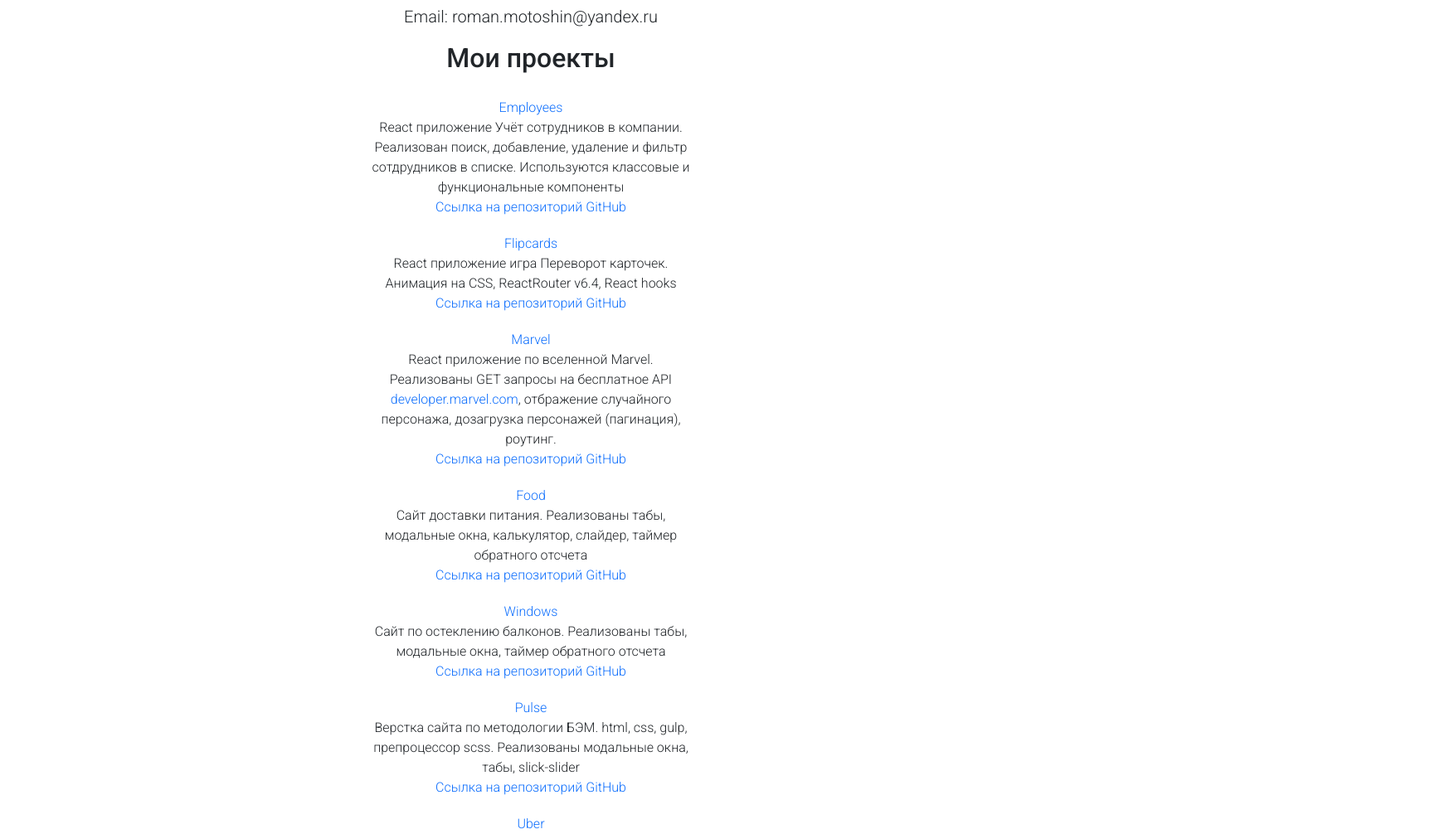
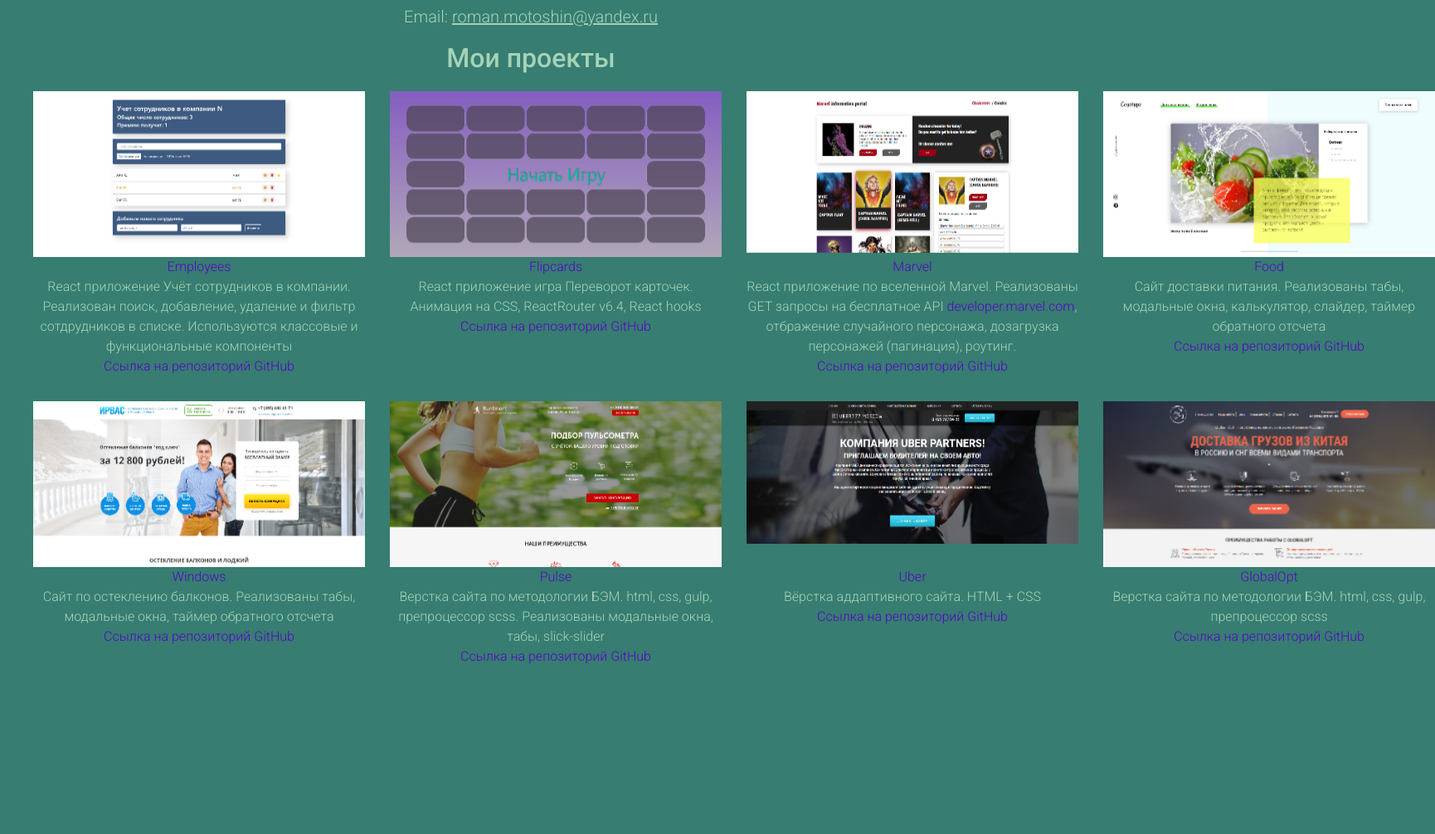
Before and after one commit to Romanmotoshin/portfolio, a plain HTML site: page index.html in a window 1280 px wide. Shown: the part 440-1446 px from the top of the page at 83% size, 1730 px wide, since content can reach past the window. After the commit the page ends 1344 px from the top, so only its background shows below. Drawn offline with nearby package versions, Linux system fonts and the light colour scheme.

Commit message:
add img link

```diff
--- a/index.css
+++ b/index.css
@@ -1,6 +1,12 @@
 * {
     font-family: 'Roboto', sans-serif;
     font-weight: 300;
+    color: rgba(188, 231, 201, 0.818);
+}
+
+body {
+    background-color: rgb(55, 125, 113);
+    padding-bottom: 100px;
 }
 
 h1 {
@@ -24,19 +30,40 @@ p {
 
 a {
     text-decoration-line: none;
+    color: rgb(87, 6, 200);
+}
+
+a:hover {
+    color:rgb(11, 187, 187);
+}
+
+.line {
+    text-decoration:underline;
 }
 
 .projects {
-    width: 60%;
     margin: 0 auto;
-    display: flex;
+    margin-top: 20px;
+    display: grid;
     text-align: center;
-    flex-direction: column;
-    align-items: center;
-    padding-bottom: 30px;
+    grid-template-columns: repeat(4, 1fr);
+    gap: 30px;
+    padding: 0 40px;
 }
 
 .project {
-    width: 30vw;
-    margin-top: 20px;
+    text-align: center;
 }
+
+.project:hover {
+    background-color: rgba(27, 98, 89, 0.407);
+}
+
+.link {
+    display: block;
+}
+
+.preview {
+    width: 400px;
+    height: 200px;
+}
--- a/index.html
+++ b/index.html
@@ -22,48 +22,56 @@
             Мне нравится программирование, есть желание обучаться и изучать новые технологии.</p>
         <p>Навыки: HTML, CSS, Git,  JavaScript, React</p>
         <p>Контакты: <a href="https://github.com/Romanmotoshin">GitHub</a>, <a href="https://t.me/RomanMotoshin">Telegram</a></p>
-        <p>Email: roman.motoshin@yandex.ru</p>
+        <p>Email: <span class="line">roman.motoshin@yandex.ru</span></p>
     </div>
 
     <h2>Мои проекты</h2>
     <div class="projects">
         <div class="project">
-            <a href="Employees/">Employees</a>
+            <a href="Employees/"><img class="preview" src="img/Employees.png" alt="preview"></a>
+            <a class="link" href="Employees/">Employees</a>
             <div class="descr">React приложение Учёт сотрудников в компании. Реализован поиск, добавление, удаление и фильтр сотдрудников в списке. Используются классовые и функциональные компоненты</div>
             <a href="https://github.com/Romanmotoshin/EmployeesApp">Ссылка на репозиторий GitHub</a>
         </div>
         <div class="project">
-            <a href="Flipcards/">Flipcards</a>
+            <a href="Flipcards/"><img class="preview" src="img/FlipCard.png" alt="preview"></a>
+            <a class="link" href="Flipcards/">Flipcards</a>
             <div class="descr">React приложение игра Переворот карточек. Анимация на CSS, ReactRouter v6.4, React hooks</div>
             <a href="https://github.com/Romanmotoshin/FlipCardApp">Ссылка на репозиторий GitHub</a>
         </div>
         <div class="project">
-            <a href="Marvel/">Marvel</a>
+            <a href="Marvel/"><img class="preview" src="img/Marvel.png" alt="preview"></a>
+            <a class="link" href="Marvel/">Marvel</a>
             <div class="descr">React приложение по вселенной Marvel. Реализованы GET запросы на бесплатное API <a href="https://developer.marvel.com/">developer.marvel.com</a>, отбражение случайного персонажа, дозагрузка персонажей (пагинация), роутинг. </div>
             <a href="https://github.com/Romanmotoshin/MarvelApp">Ссылка на репозиторий GitHub</a>
         </div>
         <div class="project">
-            <a href="Food/index.html">Food</a>
+            <a href="Food/index.html"><img class="preview" src="img/Food.png" alt="preview"></a>
+            <a class="link" href="Food/index.html">Food</a>
             <div class="descr">Сайт доставки питания. Реализованы табы, модальные окна, калькулятор, слайдер, таймер обратного отсчета</div>
             <a href="https://github.com/Romanmotoshin/Food">Ссылка на репозиторий GitHub</a>
         </div>
         <div class="project">
-            <a href="Windows/index.html">Windows</a>
+            <a href="Windows/index.html"><img class="preview" src="img/Windows.png" alt="preview"></a>
+            <a class="link" href="Windows/index.html">Windows</a>
             <div class="descr">Сайт по остеклению балконов. Реализованы табы, модальные окна, таймер обратного отсчета</div>
             <a href="https://github.com/Romanmotoshin/Windows">Ссылка на репозиторий GitHub</a>
         </div>
         <div class="project">
-            <a href="Pulse/index.html">Pulse</a>
+            <a href="Pulse/index.html"><img class="preview" src="img/Pulse.png" alt="preview"></a>
+            <a class="link" href="Pulse/index.html">Pulse</a>
             <div class="descr">Верстка сайта по методологии БЭМ. html, css, gulp, препроцессор scss. Реализованы модальные окна, табы, slick-slider</div>
             <a href="https://github.com/Romanmotoshin/Pulse">Ссылка на репозиторий GitHub</a>
         </div>
         <div class="project">
-            <a href="Uber/index.html">Uber</a>
+            <a href="Uber/index.html"><img class="preview" src="img/Uber.png" alt="preview"></a>
+            <a class="link" href="Uber/index.html">Uber</a>
             <div class="descr">Вёрстка аддаптивного сайта. HTML + CSS </div>
             <a href="https://github.com/Romanmotoshin/Uber">Ссылка на репозиторий GitHub</a>
         </div>
         <div class="project">
-            <a href="Globalopt/index.html">GlobalOpt</a>
+            <a href="Globalopt/index.html"><img class="preview" src="img/GlobalOpt.png" alt="preview"></a>
+            <a class="link" href="Globalopt/index.html">GlobalOpt</a>
             <div class="descr">Верстка сайта по методологии БЭМ. html, css, gulp, препроцессор scss</div>
             <a href="https://github.com/Romanmotoshin/GlobalOpt">Ссылка на репозиторий GitHub</a>
         </div>
```
Also changed, not shown: img/Employees.png (added), img/FlipCard.png (added), img/Food.png (added), img/GlobalOpt.png (added), img/Marvel.png (added), img/Pulse.png (added), img/Uber.png (added), img/Windows.png (added), 1 other file.
